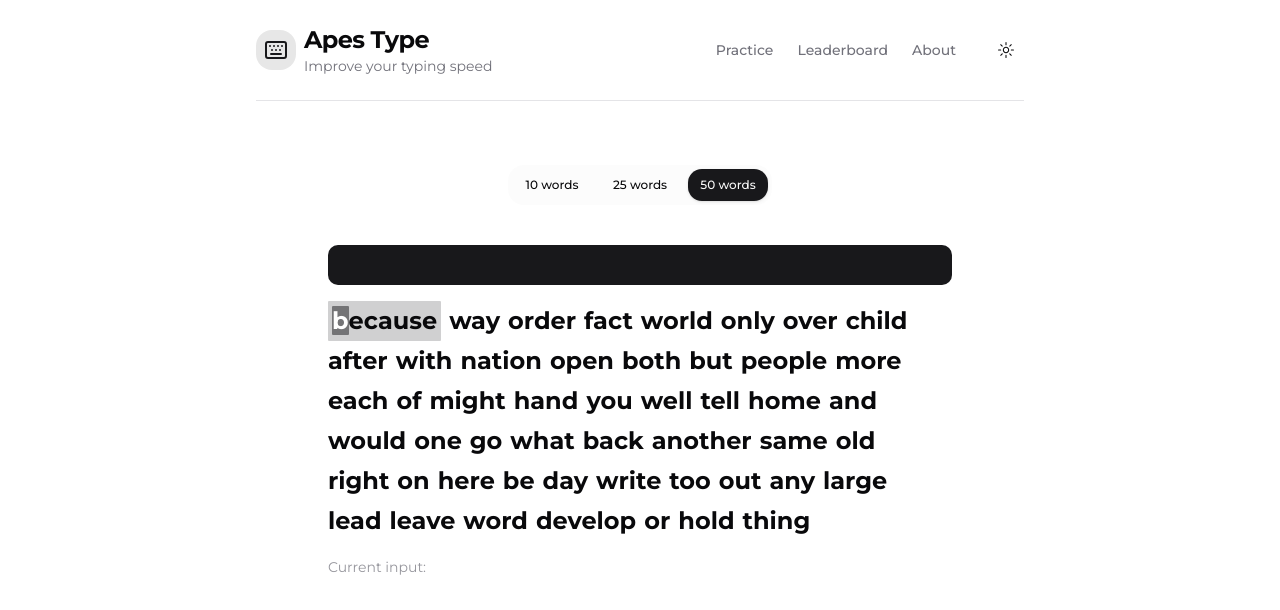
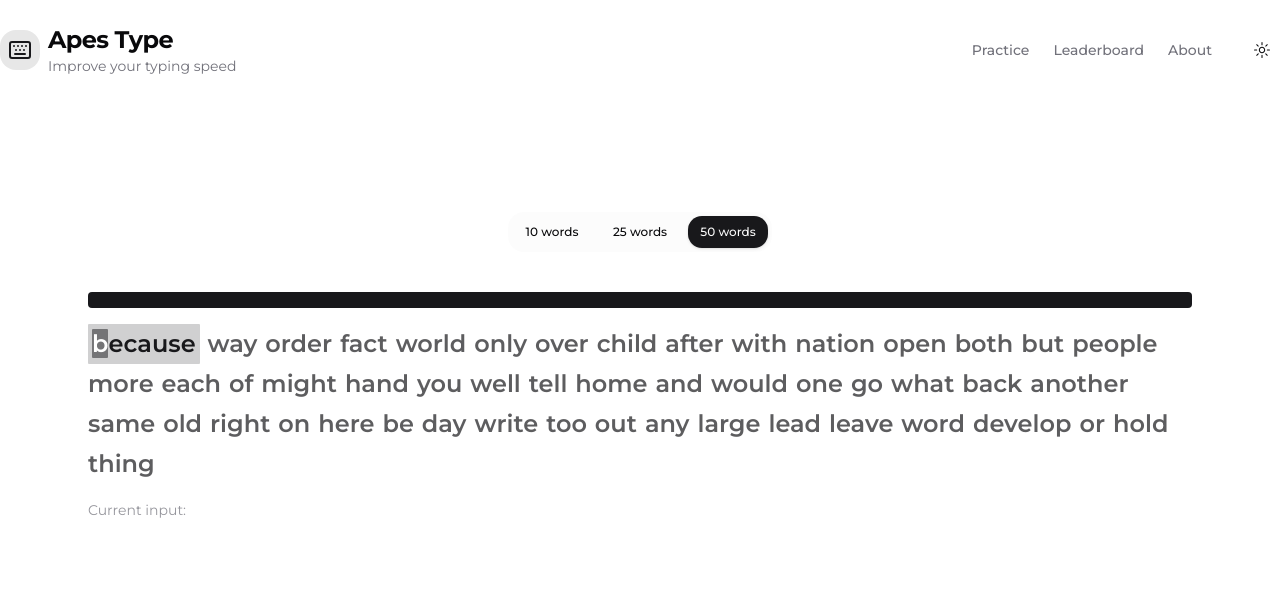
Before and after one commit to verareyou/apestype, a Next.js app: page / in a window 1280 px wide. Shown: the top 610 px of the page. Built offline with nearby package versions, Linux system fonts and the light colour scheme.

Commit message:
feat: update ui

```diff
--- a/src/app/page.tsx
+++ b/src/app/page.tsx
@@ -128,14 +128,13 @@ export default function Home() {
   }
 
   const handleWordCountChange = (count: number) => {
+    localStorage.setItem(WORD_COUNT_KEY, count.toString())
     resetTest()
-    setWords(wordList.slice(0, count))
-    localStorage.setItem(WORD_COUNT_KEY, count.toString())
   }
 
   return (
     <main className=" flex-1 p-8 flex flex-col items-center justify-center pb-44  ">
-      <Card className="w-full max-w-2xl mb-8 border-none shadow-none ">
+      <Card className="w-full max-w-6xl mb-8 border-none shadow-none ">
         <div className="flex justify-center items-center mb-4">
           <OptionsBar
             wordCount={words.length}
@@ -160,20 +159,20 @@ export default function Home() {
           {!isFinished ? (
             <>
               <Progress
-                className={cn(['mb-4 h-10 rounded-[10px] bg-primary/5'])}
+                className={cn(['mb-4 h-4 rounded-[4px]  bg-primary/5'])}
                 value={accuracy}
               />
 
-              <p className="text-2xl font-bold mb-4 flex flex-wrap outline-none transition-colors duration-300 ease-in-out">
+              <p className="text-2xl font-semibold mb-4 flex flex-wrap outline-none transition-colors duration-300 ease-in-out">
                 {words.map((word, wordIndex) => (
                   <span
                     key={wordIndex}
                     className={cn(
-                      'mr-2 transition-all py-1 duration-300',
+                      'mr-2 transition-all text-primary/70 py-1 duration-300',
                       wordIndex === currentWordIndex
-                        ? 'bg-primary/20 rounded-[1px] px-1'
+                        ? 'bg-primary/20 text-primary rounded-[1px] px-1'
                         : wordIndex < currentWordIndex
-                        ? 'text-muted-foreground'
+                        ? 'text-muted-foreground/90'
                         : ''
                     )}
                   >
--- a/src/components/Header.tsx
+++ b/src/components/Header.tsx
@@ -9,8 +9,8 @@ const Header = () => {
   const { theme, setTheme } = useTheme()
 
   return (
-    <header className="w-full max-w-3xl mx-auto mb-8">
-      <div className="flex items-center justify-between py-6 border-b">
+    <header className="w-full max-w-7xl mx-auto mb-8">
+      <div className="flex items-center justify-between py-6">
         {/* Logo and Title Section */}
         <div className="flex items-center gap-2">
           <div className="p-2 bg-primary/10 rounded-lg">
```
